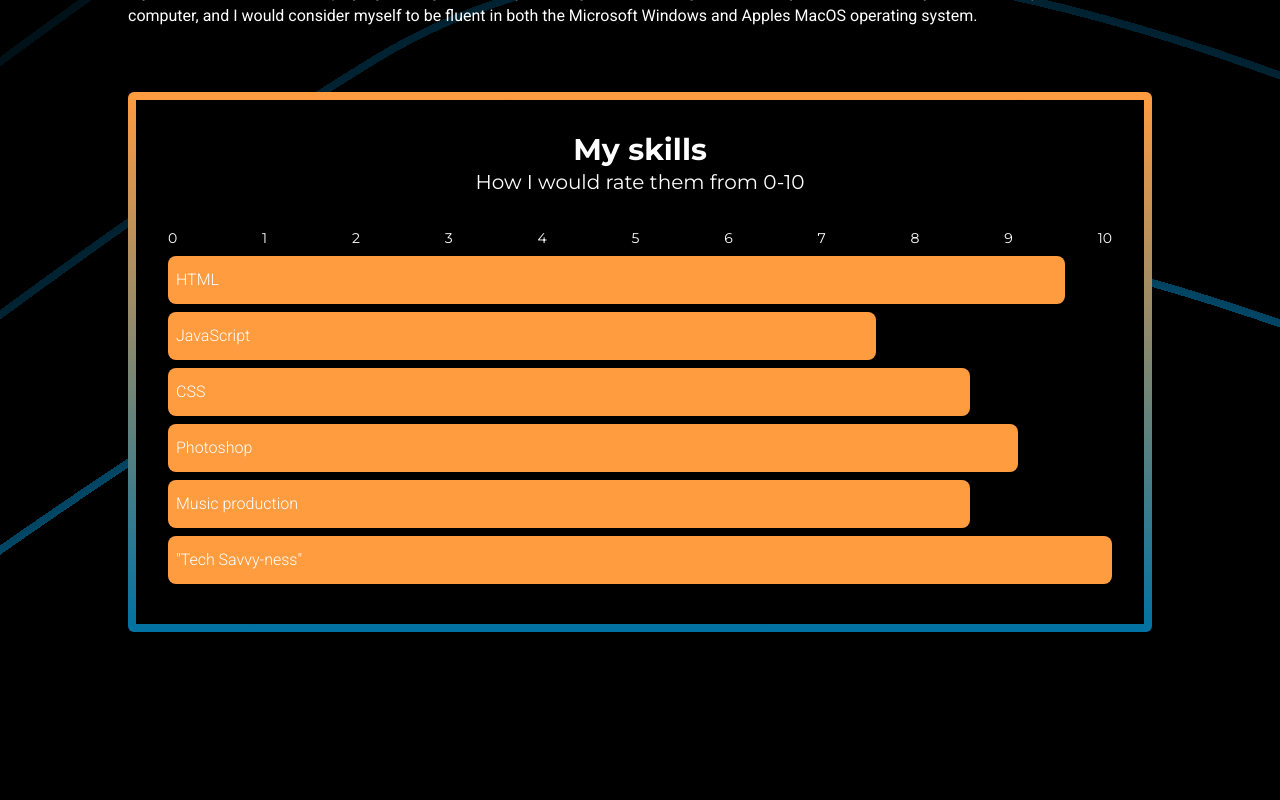
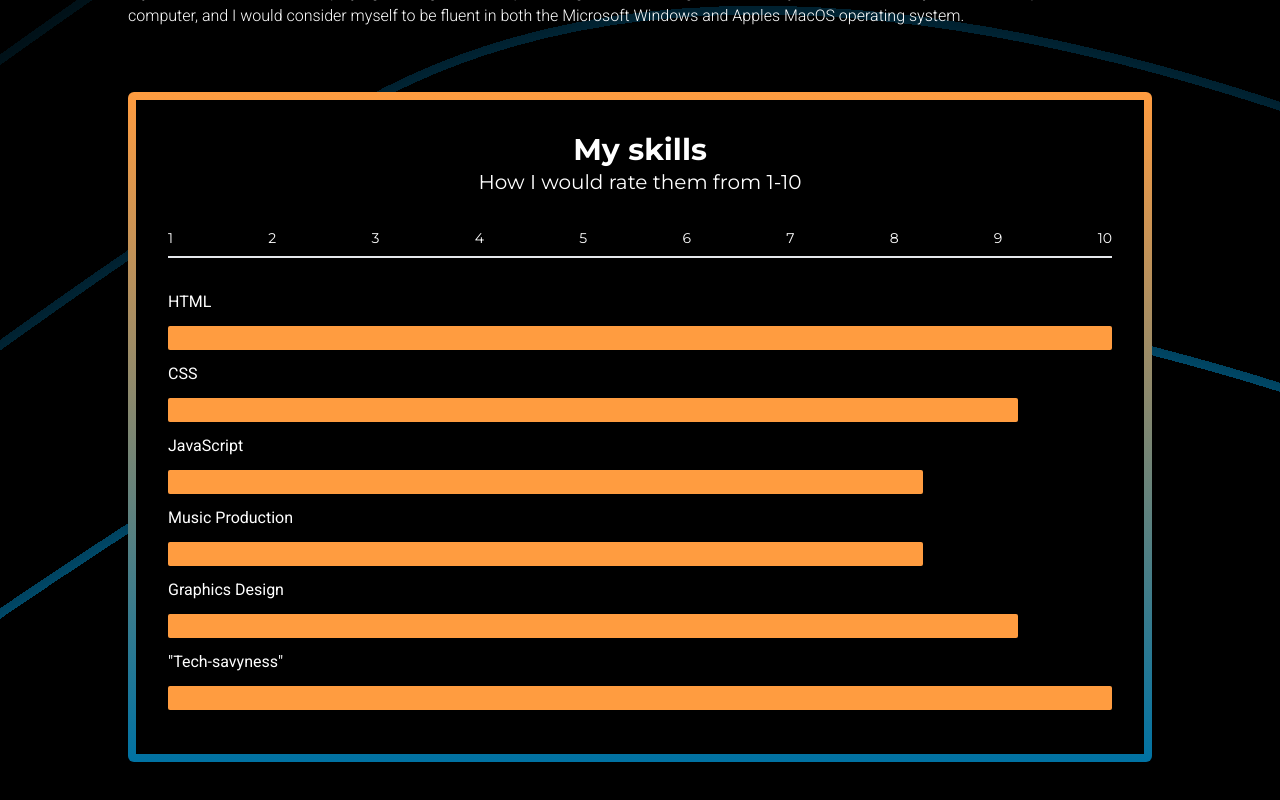
Before and after one commit to amir-skoric/portfolio, a Vue app in the folder portfolio/: page / in a window 1280 px wide. Shown: the part 1318-2118 px from the top of the page. Before the commit the page ends 2078 px from the top, so only its background shows below. Built offline with nearby package versions, Linux system fonts and the light colour scheme.

Commit message:
added vue motion animation library, small changes

```diff
--- a/portfolio/package.json
+++ b/portfolio/package.json
@@ -13,6 +13,7 @@
     "@fortawesome/free-brands-svg-icons": "^6.4.0",
     "@fortawesome/free-solid-svg-icons": "^6.4.0",
     "@fortawesome/vue-fontawesome": "^3.0.3",
+    "@vueuse/motion": "^2.0.0-beta.12",
     "animejs": "^3.2.1",
     "chart.js": "^4.2.1",
     "vue": "^3.2.47"
--- a/portfolio/src/App.vue
+++ b/portfolio/src/App.vue
@@ -8,5 +8,5 @@ import MainAbout from './components/MainAbout.vue'
 <template>
   <MainHeader />
   <MainHero />
-  <MainAbout />
+  <MainAbout v-motion-fade-visible />
 </template>
--- a/portfolio/src/components/MainAbout.vue
+++ b/portfolio/src/components/MainAbout.vue
@@ -4,7 +4,7 @@
             <h1 class="underline text-6xl text-center font-montserrat font-bold my-[5%]">Welcome to my webpage!</h1>
             <div>
                 <h2 class="text-2xl font-montserrat font-bold mb-8">About me</h2>
-                <p class="text-md font-roboto text-justify">Hello there. My name is Amir Skoric and I am 22 years old. I
+                <p class="text-md font-roboto font-light text-justify">Hello there. My name is Amir Skoric and I am 22 years old. I
                     come from Bornholm,
                     which might surprise some of you. I study at “IBA Erhvervsakademi Kolding”, where I am studying for the
                     “Webdeveloper” education. I am already a “Multimediedesigner” graduate.<br><br>
@@ -12,7 +12,7 @@
                     I consider myself to be a reasonable person. I may be on the quiet side, but that doesn’t mean that I
                     don’t
                     want to talk to you, It’s just that I’ve been suffering from social anxiety ever since I was a kid
-                    🙃<br><br>
+                    🙃. Once you get to know me, I will be more comfortable talking to you.<br><br>
 
                     My favorite hobbies include playing video games and producing music, although I have many more. Most of
                     my
@@ -20,7 +20,7 @@
                     Microsoft
                     Windows and Apples MacOS operating system.</p>
             </div>
-            <MainChart />
+            <MainChart/>
         </section>
     </main>
 </template>
--- a/portfolio/src/components/MainChart.vue
+++ b/portfolio/src/components/MainChart.vue
@@ -1,12 +1,11 @@
 <template>
-    <div class="gradient-bg w-full bg-gradient-to-b from-primary to-secondary p-2 mt-16 rounded-md drop-shadow-xl">
+    <div class="w-full bg-gradient-to-b from-primary to-secondary p-2 mt-16 rounded-md drop-shadow-xl">
         <div class="chart font-roboto flex flex-col w-full p-8  bg-black">
             <div class="flex flex-col justify-center items-center mb-8">
                 <h1 class="font-montserrat font-bold text-3xl">My skills</h1>
-                <h2 class="font-montserrat text-xl">How I would rate them from 0-10 </h2>
+                <h2 class="font-montserrat text-xl">How I would rate them from 1-10 </h2>
             </div>
-            <div class="scale flex justify-between font-montserrat text-sm">
-                <p>0</p>
+            <div class="scale flex justify-between font-montserrat text-sm border-b-2 pb-2 mb-8">
                 <p>1</p>
                 <p>2</p>
                 <p>3</p>
@@ -19,12 +18,30 @@
                 <p>10</p>
             </div>
             <div class="bars">
-                <div class="bar w-[95%]">HTML</div>
-                <div class="bar w-[75%]">JavaScript</div>
-                <div class="bar w-[85%]">CSS</div>
-                <div class="bar w-[90%]">Photoshop</div>
-                <div class="bar w-[85%]">Music production</div>
-                <div class="bar w-[100%]">"Tech Savvy-ness"</div>
+                <div>
+                    <p>HTML</p>
+                    <div class="bar w-[100%]"></div>
+                </div>
+                <div>
+                    <p>CSS</p>
+                    <div class="bar w-[90%]"></div>
+                </div>
+                <div>
+                    <p>JavaScript</p>
+                    <div class="bar w-[80%]"></div>
+                </div>
+                <div>
+                    <p>Music Production</p>
+                    <div class="bar w-[80%]"></div>
+                </div>
+                <div>
+                    <p>Graphics Design</p>
+                    <div class="bar w-[90%]"></div>
+                </div>
+                <div>
+                    <p>"Tech-savyness"</p>
+                    <div class="bar w-[100%]"></div>
+                </div>
             </div>
         </div>
     </div>
@@ -32,6 +49,6 @@
 
 <style>
 .bar {
-    @apply bg-primary my-2 py-3 pl-2 font-roboto font-light rounded-lg
+    @apply bg-primary my-3 py-3 font-roboto font-light rounded-sm
 }
 </style>
--- a/portfolio/src/main.js
+++ b/portfolio/src/main.js
@@ -10,9 +10,13 @@ import { faLinkedin } from '@fortawesome/free-brands-svg-icons'
 import './index.css'
 import App from './App.vue'
 
+//motionplugin (animation on view)
+import { MotionPlugin } from '@vueuse/motion'
+
 
 library.add(faGithub, faLinkedin);
 
 createApp(App)
 .component('font-awesome-icon', FontAwesomeIcon)
+.use(MotionPlugin)
 .mount('#app')
```
Also changed, not shown: 1 other file (tests, documents, lock files or other folders).
